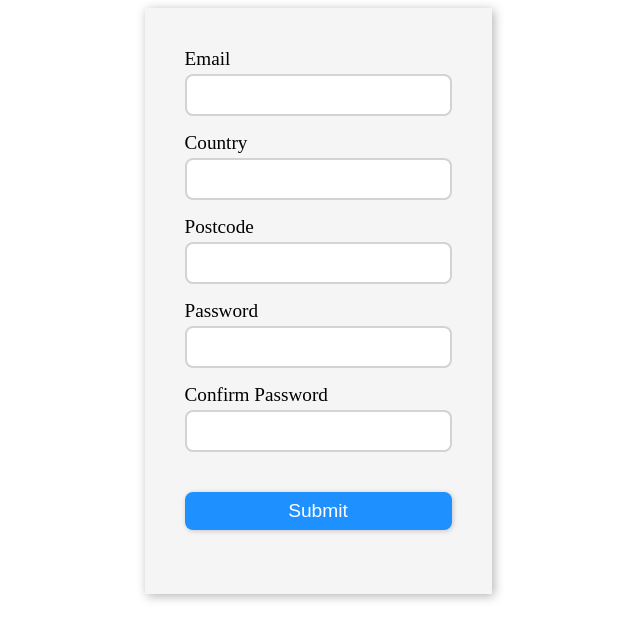
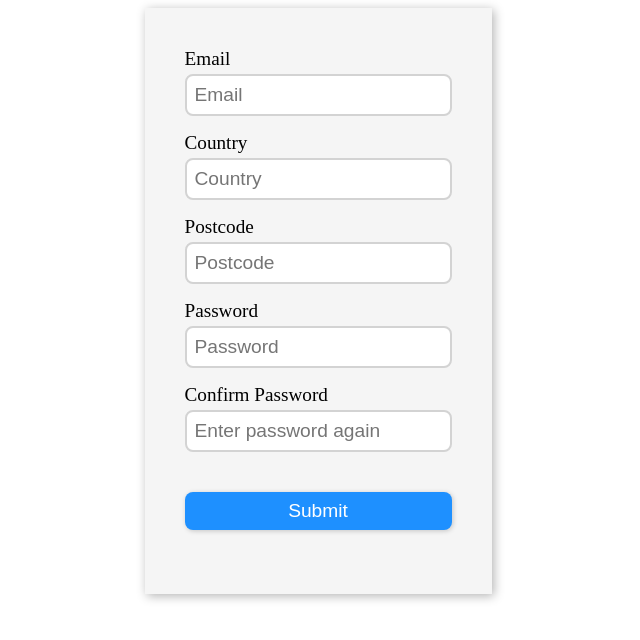
Before and after one commit to ckyever/form-validation-practice, a website built with webpack: page src/template.html in a window 1280 px wide. Shown: the whole page, without its empty margins (322-962 px from the left). Built offline with nearby package versions, Linux system fonts and the light colour scheme.

Commit message:
Add placeholder text

```diff
--- a/src/template.html
+++ b/src/template.html
@@ -10,23 +10,27 @@
       <form novalidate>
         <div class="field-container">
           <label for="email">Email</label>
-          <input id="email" type="email" />
+          <input id="email" type="email" placeholder="Email" />
         </div>
         <div class="field-container">
           <label for="country">Country</label>
-          <input id="country" type="text" />
+          <input id="country" type="text" placeholder="Country" />
         </div>
         <div class="field-container">
           <label for="postcode">Postcode</label>
-          <input id="postcode" type="text" />
+          <input id="postcode" type="text" placeholder="Postcode" />
         </div>
         <div class="field-container">
           <label for="password">Password</label>
-          <input id="password" type="password" />
+          <input id="password" type="password" placeholder="Password" />
         </div>
         <div class="field-container">
           <label for="password-confirm">Confirm Password</label>
-          <input id="password-confirm" type="password" />
+          <input
+            id="password-confirm"
+            type="password"
+            placeholder="Enter password again"
+          />
         </div>
         <button type="submit">Submit</button>
       </form>
```
